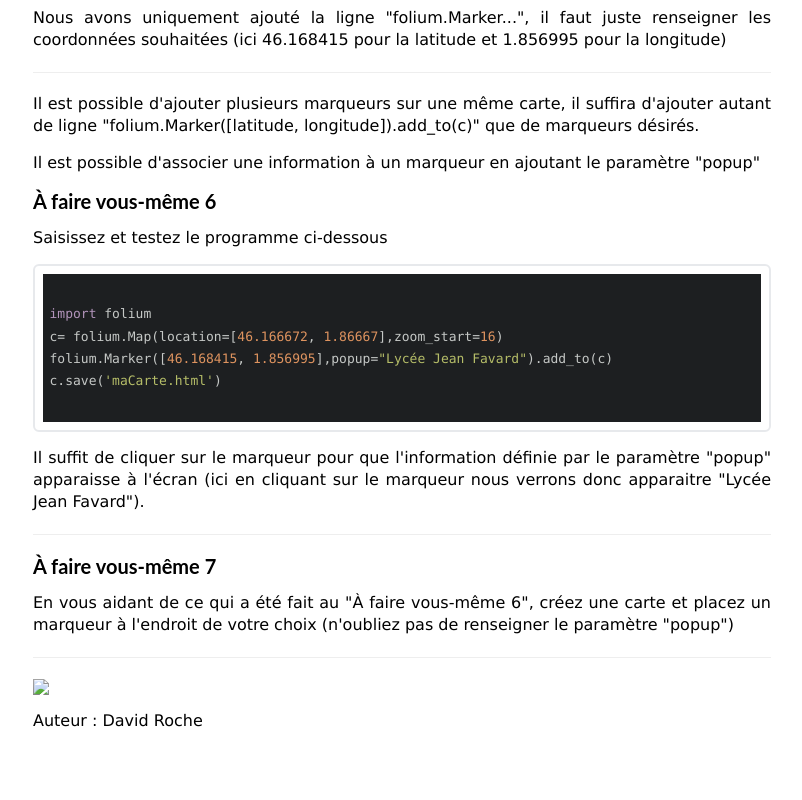
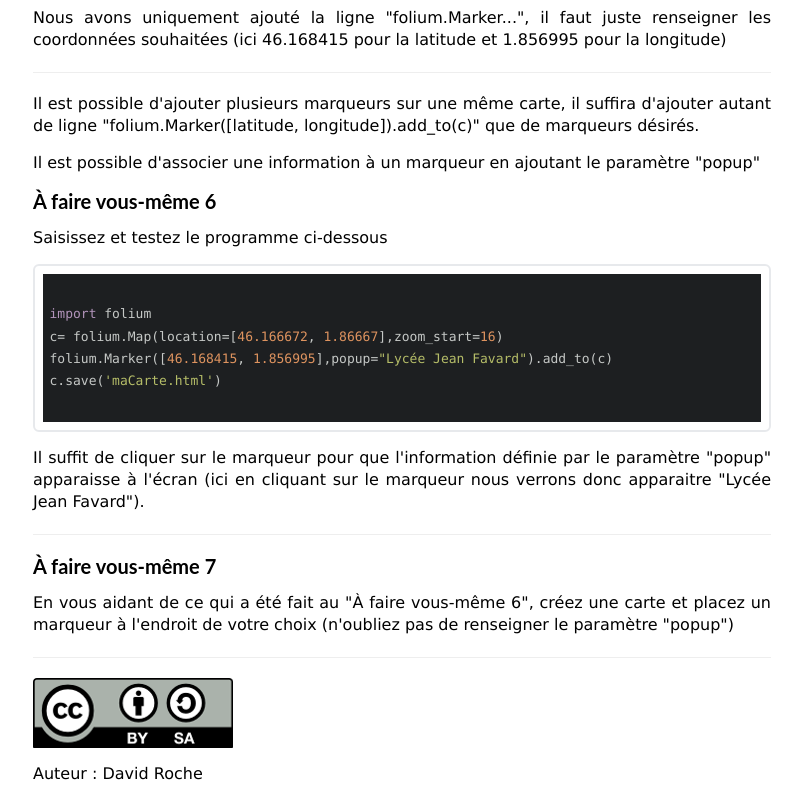
Before and after one commit to Uylhis/snt, a plain HTML site: page snt_Ma_carte.html in a window 1280 px wide. Shown: the part 1878-2678 px from the top of the page, without its empty margins (238-1040 px from the left). Before the commit the page ends 2626 px from the top, so only its background shows below. Drawn offline with nearby package versions, Linux system fonts and the light colour scheme; files whose address does not match are found by name; a web font is replaced by a local one.

Commit message:
snt_Ma_carte.html

```diff
--- a/snt_Ma_carte.html
+++ b/snt_Ma_carte.html
@@ -152,7 +152,7 @@ c.save('maCarte.html')
 			En vous aidant de ce qui a été fait au "À faire vous-même 6", créez une carte et placez un marqueur à l'endroit de votre choix (n'oubliez pas de renseigner le paramètre "popup")
 		</p>
 		<hr />
-		<img style="margin-bottom: 15px;" src="cc.png"/ />
+		<img style="margin-bottom: 15px;" src="./img/cc.png"/ />
 		<p>
 			Auteur : David Roche
 		</p>
```
